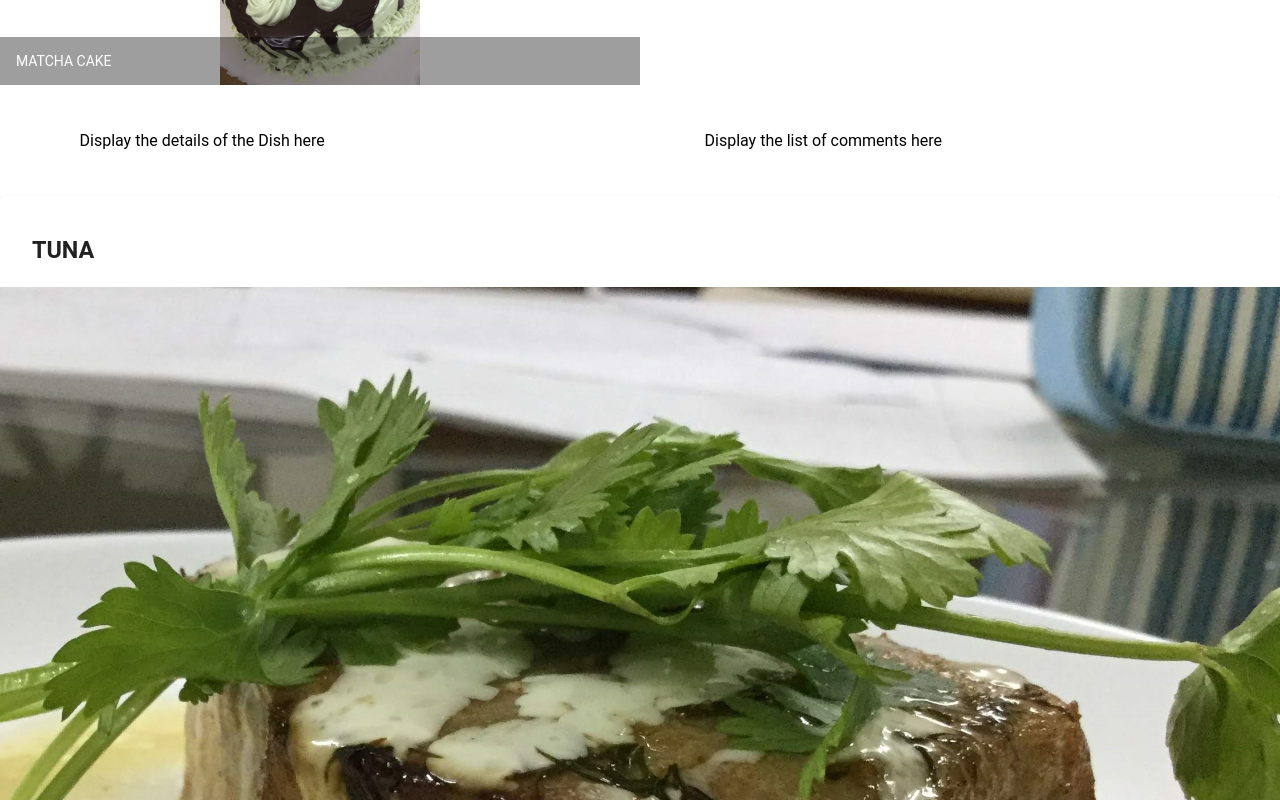
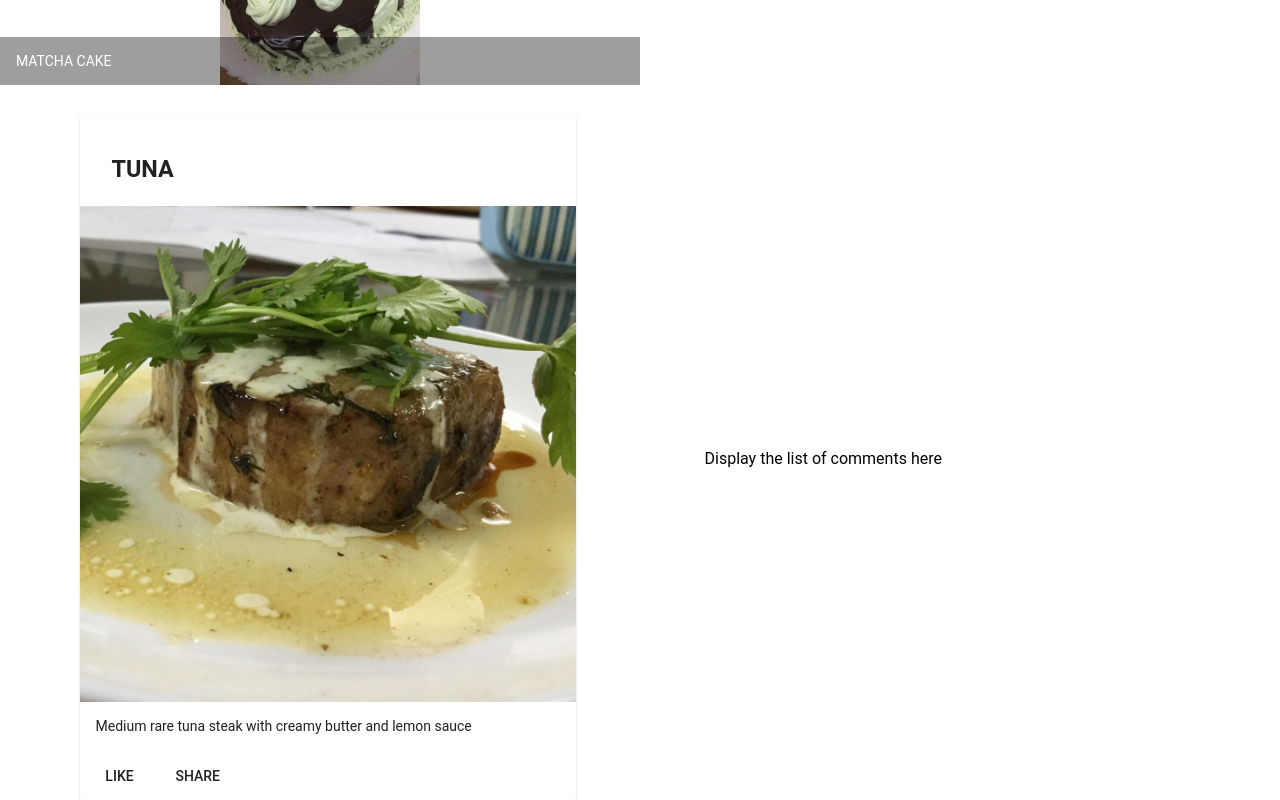
Before and after one commit to nhan0504/Restaurant, an Angular app in the folder Angular/conFusion/: page / in a window 1280 px wide. Shown: the part 660-1460 px from the top of the page. Built offline with nearby package versions, Linux system fonts and the light colour scheme.

Commit message:
Add card component showing dish description

```diff
--- a/Angular/conFusion/src/app/dishdetail/dishdetail.component.html
+++ b/Angular/conFusion/src/app/dishdetail/dishdetail.component.html
@@ -6,11 +6,26 @@
     fxLayoutGap="10px"
     fxLayoutGap.xs="0">
 
-  <div fxFlex="40">
-    <p>Display the details of the Dish here</p>
+  <div fxFlex="40" *ngIf="dish">
+    <mat-card>
+        <mat-card-header>
+          <mat-card-title>
+            <h3>{{dish.name | uppercase}}</h3>
+          </mat-card-title>
+        </mat-card-header>
+        <img mat-card-image src={{dish.image}} alt={{dish.name}}>
+        <mat-card-content>
+          <p>{{dish.description}}
+          </p>
+        </mat-card-content>
+        <mat-card-actions>
+          <button mat-button>LIKE</button>
+          <button mat-button>SHARE</button>
+        </mat-card-actions>
+      </mat-card>
   </div>
 
-  <div fxFlex="40">
+  <div fxFlex="40" *ngIf="dish">
     <p>Display the list of comments here</p>
   </div>
 
--- a/Angular/conFusion/src/app/dishdetail/dishdetail.component.ts
+++ b/Angular/conFusion/src/app/dishdetail/dishdetail.component.ts
@@ -1,4 +1,48 @@
 import { Component, OnInit } from '@angular/core';
+
+const DISH = {
+  id: '3',
+  name: 'Tuna',
+  image: '/assets/images/tuna.jpg',
+  category: 'mains',
+  featured: true,
+  label: '',
+  price: '10.99',
+  // tslint:disable-next-line:max-line-length
+  description: 'Medium rare tuna steak with creamy butter and lemon sauce',
+  comments: [
+       {
+           rating: 5,
+           comment: 'There is no way you can resist it',
+           author: 'Chip',
+           date: '2022-6-22T15:01:28.556094Z'
+       },
+       {
+           rating: 4,
+           comment: 'Sends anyone to heaven, I wish I could get my mother-in-law to eat it!',
+           author: 'Paul McVites',
+           date: '2014-09-05T17:57:28.556094Z'
+       },
+       {
+           rating: 4,
+           comment: 'Eat it, just eat it!',
+           author: 'Michael Jaikishan',
+           date: '2015-02-13T17:57:28.556094Z'
+       },
+       {
+           rating: 4,
+           comment: 'Ultimate, Reaching for the stars!',
+           author: 'Ringo Starry',
+           date: '2013-12-02T17:57:28.556094Z'
+       },
+       {
+           rating: 3,
+           comment: 'It\'s your birthday, we\'re gonna party!',
+           author: '25 Cent',
+           date: '2011-12-02T17:57:28.556094Z'
+       }
+   ]
+};
 
 @Component({
   selector: 'app-dishdetail',
@@ -7,6 +51,8 @@
 })
 export class DishdetailComponent implements OnInit {
 
+  dish = DISH;
+
   constructor() { }
 
   ngOnInit(): void {
```
